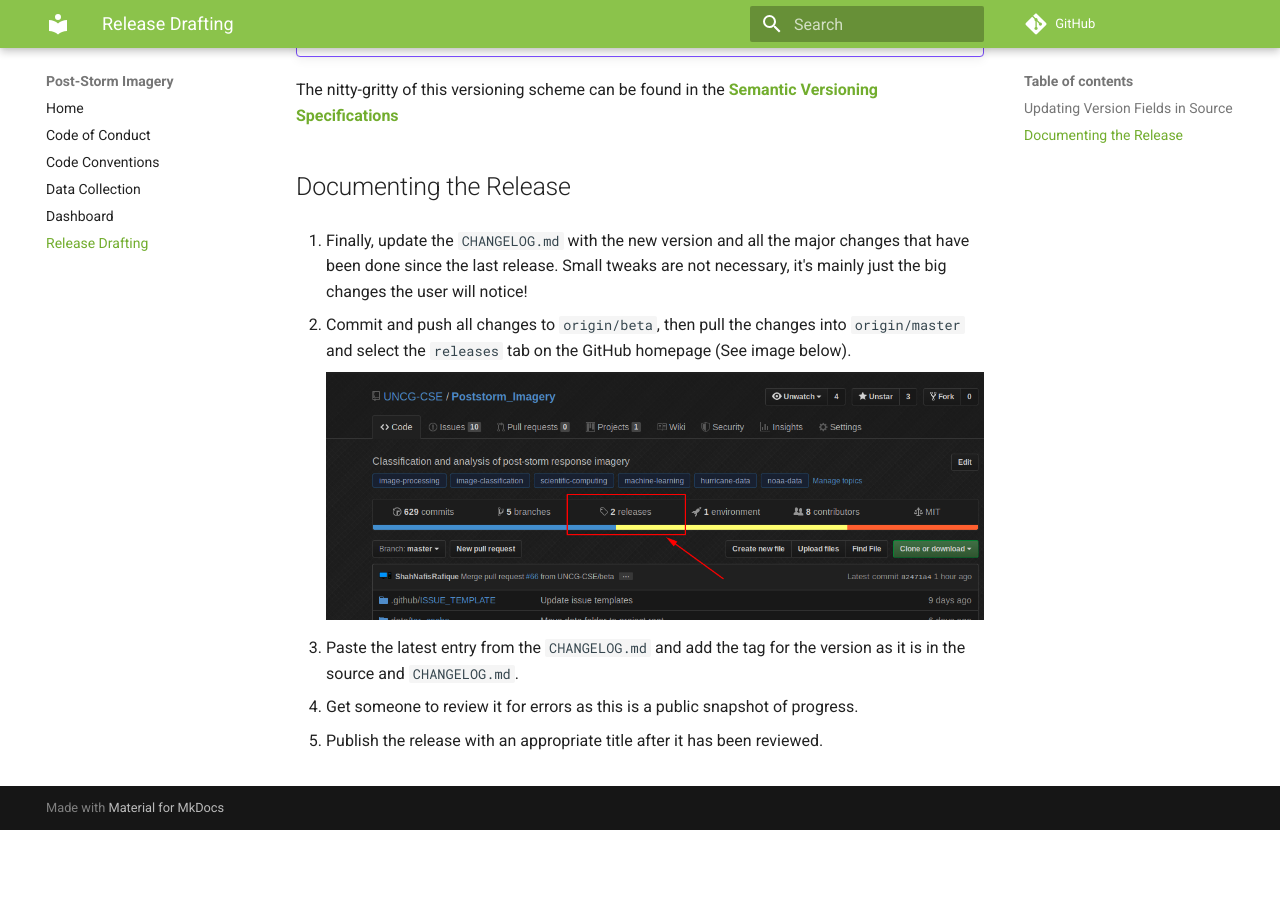
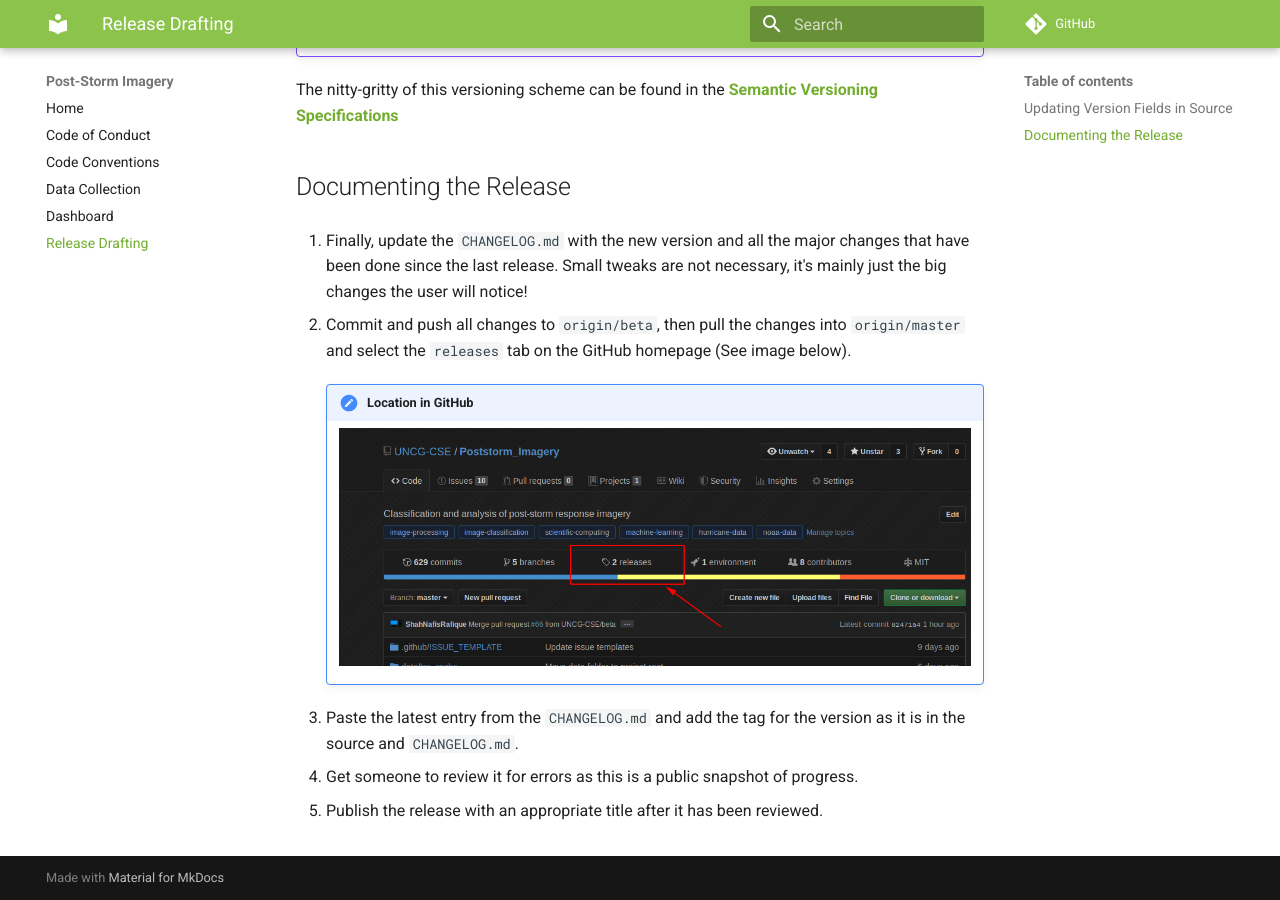
Before and after one commit to UNCG-CSE/Poststorm_Imagery, an MkDocs documentation site: the page built from docs/release_drafting.md, in a window 1280 px wide and 900 px high, scrolled down 1276 px. Built offline with MkDocs 1.6.1 and Material for MkDocs 9.7.7, drawn with Linux system fonts in a browser that asks for light colours; comment, search, counter and statistics services are not loaded; before the commit the page ends 2106 px from its top, so only the background shows below that.

Commit message:
Move image to a hint container

```diff
--- a/docs/release_drafting.md
+++ b/docs/release_drafting.md
@@ -51,7 +51,8 @@
 2.  Commit and push all changes to `origin/beta`, then pull the changes into `origin/master` and select
     the `releases` tab on the GitHub homepage (See image below).
 
-    ![Release Tab Pointer](./release_drafting_images/1.png)
+    !!! hint "Location in GitHub"
+        ![Release Tab Pointer](./release_drafting_images/1.png)
 
 3.  Paste the latest entry from the `CHANGELOG.md` and add the tag for the version as it is in the source and
     `CHANGELOG.md`.
```
